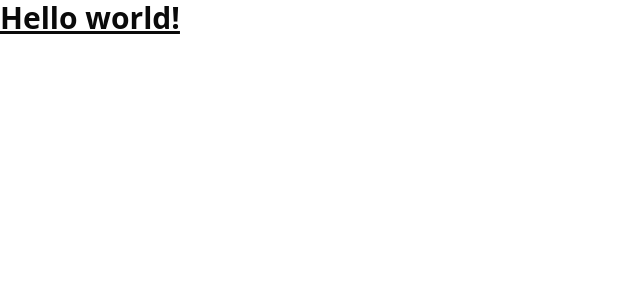
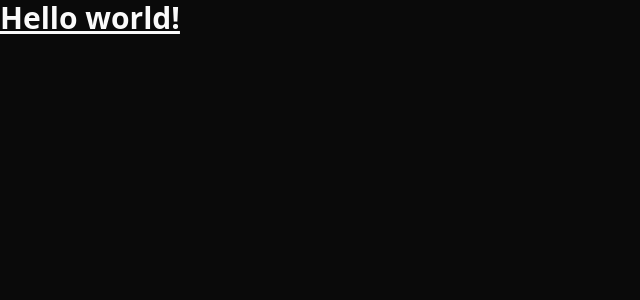
Before and after one commit to SuhelMakkad/pip-react, a React (Vite) app: page / in a window 1280 px wide. Shown: the top 300 px of the page, without its empty margins (0-640 px from the left). Built offline with nearby package versions, Linux system fonts and the light colour scheme.

Commit message:
Add dark mode

```diff
--- /dev/null
+++ b/src/components/theme-provider.tsx
@@ -0,0 +1,71 @@
+import { createContext, useContext, useEffect, useState } from "react";
+
+type Theme = "dark" | "light" | "system";
+
+type ThemeProviderProps = {
+  children: React.ReactNode;
+  defaultTheme?: Theme;
+  storageKey?: string;
+};
+
+type ThemeProviderState = {
+  theme: Theme;
+  setTheme: (theme: Theme) => void;
+};
+
+const initialState: ThemeProviderState = {
+  theme: "system",
+  setTheme: () => null,
+};
+
+const ThemeProviderContext = createContext<ThemeProviderState>(initialState);
+
+export function ThemeProvider({
+  children,
+  defaultTheme = "system",
+  storageKey = "vite-ui-theme",
+  ...props
+}: ThemeProviderProps) {
+  const [theme, setTheme] = useState<Theme>(
+    () => (localStorage.getItem(storageKey) as Theme) || defaultTheme
+  );
+
+  useEffect(() => {
+    const root = window.document.documentElement;
+
+    root.classList.remove("light", "dark");
+
+    if (theme === "system") {
+      const systemTheme = window.matchMedia("(prefers-color-scheme: dark)").matches
+        ? "dark"
+        : "light";
+
+      root.classList.add(systemTheme);
+      return;
+    }
+
+    root.classList.add(theme);
+  }, [theme]);
+
+  const value = {
+    theme,
+    setTheme: (theme: Theme) => {
+      localStorage.setItem(storageKey, theme);
+      setTheme(theme);
+    },
+  };
+
+  return (
+    <ThemeProviderContext.Provider {...props} value={value}>
+      {children}
+    </ThemeProviderContext.Provider>
+  );
+}
+
+export const useTheme = () => {
+  const context = useContext(ThemeProviderContext);
+
+  if (context === undefined) throw new Error("useTheme must be used within a ThemeProvider");
+
+  return context;
+};
--- a/src/main.tsx
+++ b/src/main.tsx
@@ -1,10 +1,15 @@
-import { StrictMode } from 'react'
-import { createRoot } from 'react-dom/client'
-import App from './App.tsx'
-import './index.css'
+import { StrictMode } from "react";
+import { createRoot } from "react-dom/client";
 
-createRoot(document.getElementById('root')!).render(
+import App from "./App.tsx";
+import { ThemeProvider } from "@/components/theme-provider";
+
+import "./index.css";
+
+createRoot(document.getElementById("root")!).render(
   <StrictMode>
-    <App />
-  </StrictMode>,
-)
+    <ThemeProvider defaultTheme="dark" storageKey="vite-ui-theme">
+      <App />
+    </ThemeProvider>
+  </StrictMode>
+);
```
Also changed, not shown: tsconfig.app.json (+6 -1 lines).
